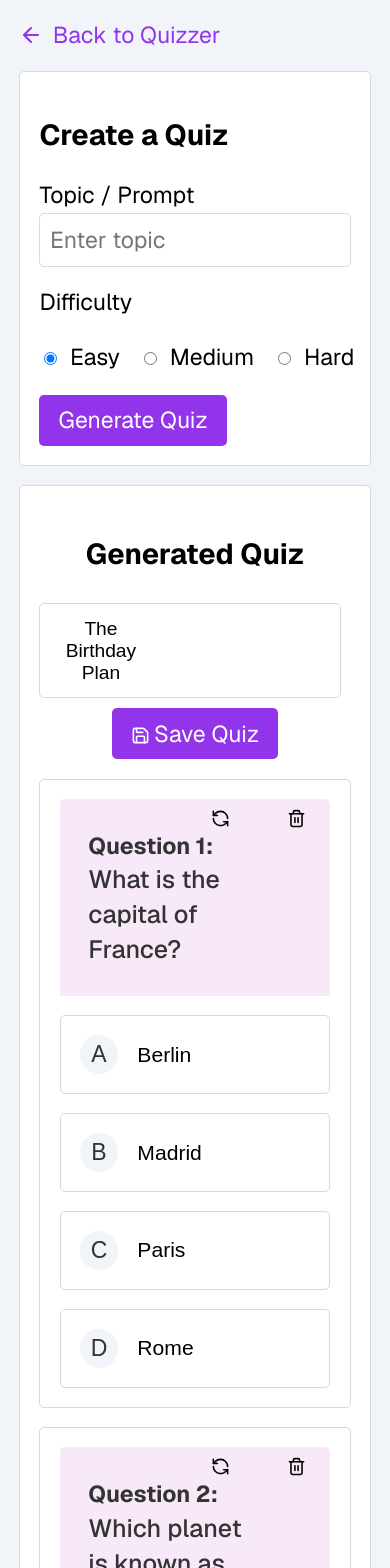
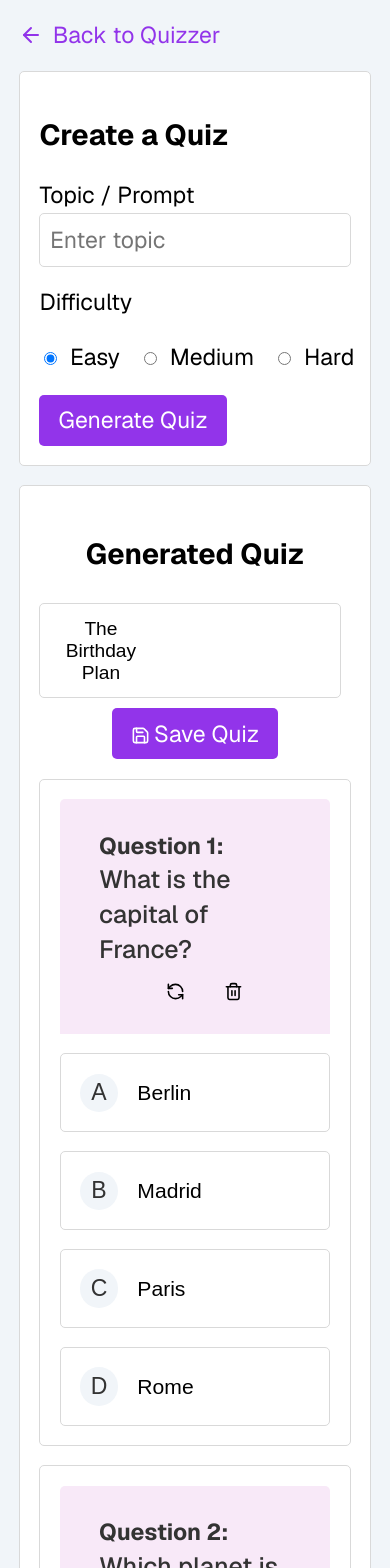
Before and after one commit to ixtk/ai-quizzer, a React (Vite) app in the folder frontend/: page /generateQuiz in a window 390 px wide. Shown: the top 1568 px of the page. Built offline with nearby package versions, Linux system fonts and the light colour scheme.

Commit message:
removed positioning, mock-data in src

```diff
--- a/frontend/src/Pages/generate-quiz/GenerateQuiz.css
+++ b/frontend/src/Pages/generate-quiz/GenerateQuiz.css
@@ -70,28 +70,25 @@
 
 .quiz-question {
     margin-bottom: 1rem;
-    position: relative;
 }
 
 .icon-buttons {
-    position: absolute;
-    top: 1rem;
-    right: 1rem;
+    gap: 0.5rem;
     display: flex;
-    gap: 0.5rem;
+    align-items: center;
 }
 
 .icon-btn {
     padding: 0.25rem;
     background: transparent;
+    display: flex;
+    align-items: center;
     border: none;
     cursor: pointer;
-    margin-top: 1rem;
-    margin-right: 1rem;
 }
 
 .question-text {
-    max-width: 80%;
+    max-width: 90%;
     margin: 0;
     font-weight: 500;
     color: var(--gray-700);
@@ -104,9 +101,9 @@
 }
 
 .q-card-title {
-    margin: 0;
     display: flex;
     justify-content: space-between;
+    align-items: center;
     background-color: #f8e9f8;
     padding: 1.5rem;
     border-radius: 5px 5px 0 0;
@@ -130,10 +127,6 @@
     .quiz-header {
         display: flex;
         flex-direction: column;
-    }
-
-    .icon-buttons {
-        top: 0rem;
     }
 
     .quiz-header-right {
--- a/frontend/src/Pages/generate-quiz/GenerateQuiz.jsx
+++ b/frontend/src/Pages/generate-quiz/GenerateQuiz.jsx
@@ -3,7 +3,7 @@ import { Link } from "react-router"
 import { Save, RefreshCcw, Trash2, ArrowLeft } from "lucide-react"
 import "../../App.css"
 import './GenerateQuiz.css'
-import questionsData from "../mock-data/questions.json"
+import questionsData from "../../mock-data/questions.json"
 
 function GenerateQuiz() {
   const [topic, setTopic] = useState("")
@@ -63,6 +63,10 @@ function GenerateQuiz() {
         {questions.map(q => (
           <div className="card quiz-question">
             <div className="q-card-title">
+              <p className="question-text">
+                <strong>Question {q.id}:</strong> {q.text}
+              </p>
+
               <div className="icon-buttons">
                 <button className="btn btn-secondary icon-btn">
                   <RefreshCcw size={19} />
@@ -74,10 +78,6 @@ function GenerateQuiz() {
                   <Trash2 size={19} />
                 </button>
               </div>
-
-              <p className="question-text">
-                <strong>Question {q.id}:</strong> {q.text}
-              </p>
             </div>
             <div className="option-div">
               {q.options.map((opt, index) => (
--- a/frontend/src/Pages/started-quiz/StartedQuiz.jsx
+++ b/frontend/src/Pages/started-quiz/StartedQuiz.jsx
@@ -2,7 +2,7 @@ import React, { useState } from "react"
 import { Clock } from "lucide-react"
 import "../../App.css"
 import "./StartedQuiz.css"
-import questionsData from "../mock-data/questions.json"
+import questionsData from "../../mock-data/questions.json"
 
 function StartedQuiz() {
   const [current, setCurrent] = useState(0)
```
Also changed, not shown: frontend/src/mock-data/questions.json (renamed from frontend/src/Pages/mock-data/questions.json).
